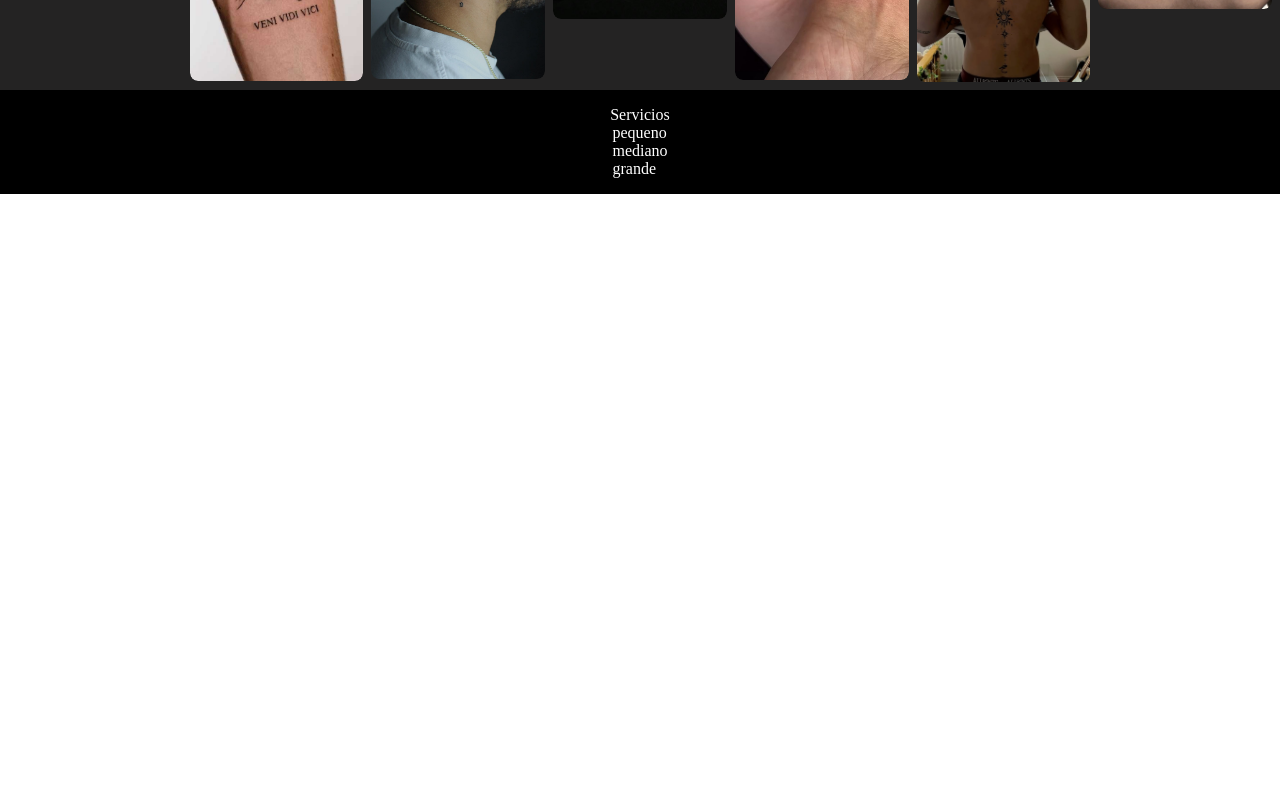
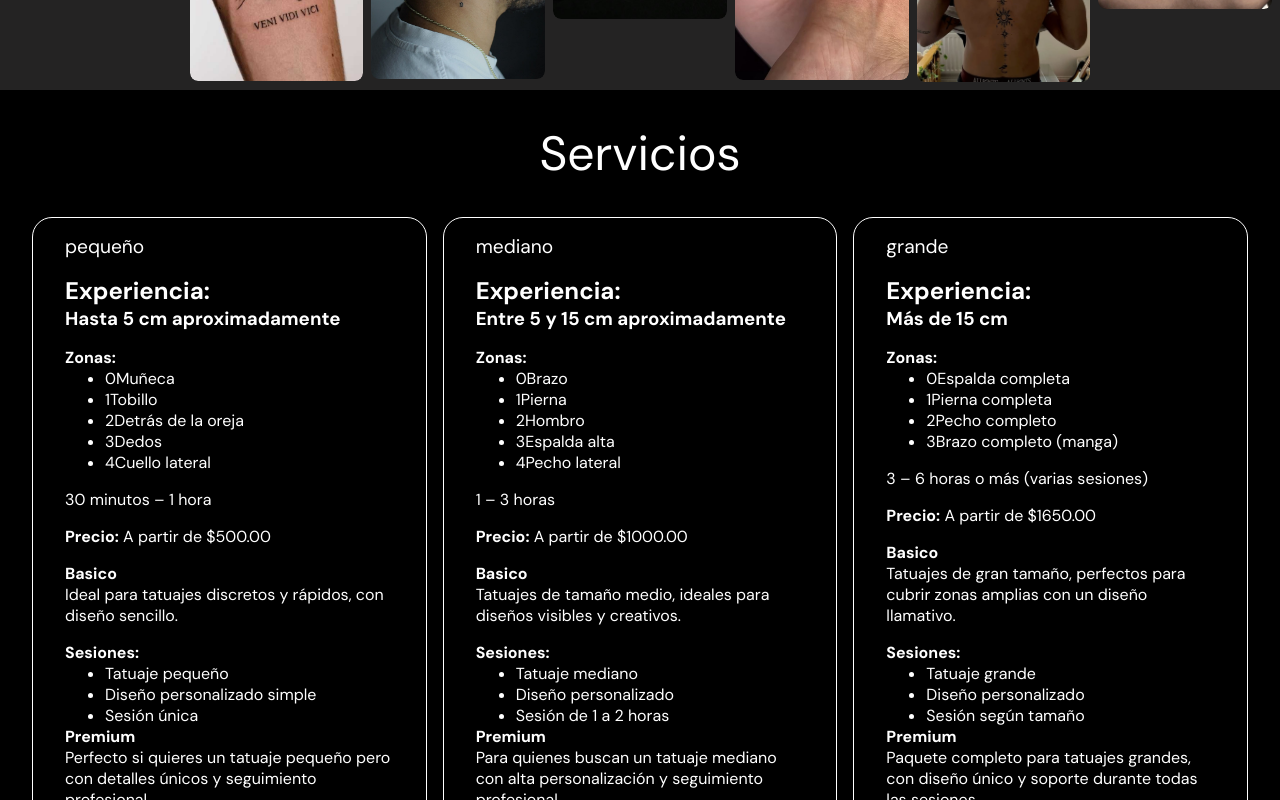
Before and after one commit to EduardoMG09/Tatto-landing-FEBA, a React (Vite) app in the folder front-end/: page /home in a window 1280 px wide. Shown: the part 1320-2120 px from the top of the page. Before the commit the page ends 1514 px from the top, so only its background shows below. Built offline with nearby package versions, Linux system fonts and the light colour scheme; a web font is replaced by a local one.

Commit message:
armado de estructura de tarejtas de servicios

```diff
--- a/front-end/src/components/Galeria.jsx
+++ b/front-end/src/components/Galeria.jsx
@@ -4,7 +4,7 @@ import WallGallery from "./Wall-gallery";
 function Galeria(){
     return(
         <div className="container-galeria">
-            <div className="titulo">
+            <div className="titulo-seccion">
                 <div className="sub">
                     My Gallery
                 </div>
--- /dev/null
+++ b/front-end/src/components/Servicio.jsx
@@ -0,0 +1,47 @@
+import React from "react";
+
+function Servicio(props){
+    return(
+        <div className="container-servicio">
+            <div className="titulo seccion-servicio">
+                {props.titulo}
+            </div>
+            <div className="des-servicio seccion-servicio">
+                <h2>Experiencia:</h2>
+                <h3>{props.definicion}</h3>
+            </div>
+            <div className="zonas-servicio seccion-servicio">
+                <strong>Zonas:</strong>
+                <ul>
+                {Object.entries(props.zonas).map((item,index) =>(
+                    <li key={index}>{item}</li>
+                    ))
+                }
+                </ul>
+            </div>
+            <div className="tiempo-servicio seccion-servicio">
+                {props.tiempo}
+            </div>
+            <div className="precio seccion-servicio">
+                <p><strong>Precio:</strong> {props.precio}</p>
+            </div>
+            <div className="paquetes-servicio seccion-servicio">
+                {Object.entries(props.paquetes).map(([tipo, datos], index) => (
+                    <div key={index} className="paquete">
+                        <h4>{tipo.charAt(0).toUpperCase() + tipo.slice(1)}</h4>
+                        <p className="descripcion-paquete seccion-servicio">{datos.descripcion}</p>
+
+                        <p><strong>Sesiones:</strong> {datos.sesiones}</p>
+                        <ul>
+                            {datos.incluye.map((item, i) => (
+                                <li key={i}>{item}</li>
+                            ))}
+                        </ul>
+                    </div>
+                ))}
+            </div>
+        </div>
+    )
+}
+
+export default Servicio;
--- a/front-end/src/components/Servicios.jsx
+++ b/front-end/src/components/Servicios.jsx
@@ -1,12 +1,14 @@
 import React from "react";
+import Servicio from "./Servicio";
 import "../styles/Servicios.css"
 
 function Servicios(){
     const serviciosTatuajes = {
-        pequeno: {
+        pequeño: {
             definicion: "Hasta 5 cm aproximadamente",
             zonas: ["Muñeca", "Tobillo", "Detrás de la oreja", "Dedos", "Cuello lateral"],
             tiempo: "30 minutos – 1 hora",
+            precio: "A partir de $500.00",
             paquetes: {
             basico: {
                 incluye: ["Tatuaje pequeño", "Diseño personalizado simple", "Sesión única"],
@@ -27,6 +29,7 @@ function Servicios(){
             definicion: "Entre 5 y 15 cm aproximadamente",
             zonas: ["Brazo", "Pierna", "Hombro", "Espalda alta", "Pecho lateral"],
             tiempo: "1 – 3 horas",
+            precio: "A partir de $1000.00",
             paquetes: {
             basico: {
                 incluye: ["Tatuaje mediano", "Diseño personalizado", "Sesión de 1 a 2 horas"],
@@ -47,6 +50,7 @@ function Servicios(){
             definicion: "Más de 15 cm",
             zonas: ["Espalda completa", "Pierna completa", "Pecho completo", "Brazo completo (manga)"],
             tiempo: "3 – 6 horas o más (varias sesiones)",
+            precio: "A partir de $1650.00",
             paquetes: {
             basico: {
                 incluye: ["Tatuaje grande", "Diseño personalizado", "Sesión según tamaño"],
@@ -73,9 +77,16 @@ function Servicios(){
             <div className="servicios-cards">
                 {
                     Object.entries(serviciosTatuajes).map(([item,info],index) => (
-                        <div className="item-servicio" key={index}>
-                            {item}
-                        </div>
+                        <Servicio
+                        key={index}
+                        titulo={item}
+                        definicion= {info.definicion}
+                        zonas= {info.zonas}
+                        tiempo= {info.tiempo}
+                        precio= {info.precio}
+                        estiloSugerido={info.estiloSugerido}
+                        paquetes= {info.paquetes}
+                        />
                     ))
                 }
             </div>
--- a/front-end/src/styles/HomeL.css
+++ b/front-end/src/styles/HomeL.css
@@ -115,7 +115,7 @@
     display: flex;
     flex-direction: column;
 }
-.titulo{
+.titulo-seccion{
     width: 100%;
     display: flex;
     font-family: 'DM Sans', sans-serif;
--- a/front-end/src/styles/Servicios.css
+++ b/front-end/src/styles/Servicios.css
@@ -7,3 +7,51 @@
     background-color: black;
     padding: 2vh;
 }
+.titulo-servicios{
+    font-size: 3rem;
+    font-family: "DM Sans", sans-serif;
+    margin: 1vh;
+    padding: 1vh;
+}
+.servicios-cards{
+    padding: 1vh;
+    width: 100%;
+    display: grid;
+    grid-template-columns: 1fr 1fr 1fr;
+    grid-template-rows: auto;
+}
+
+/*-------Servicio*/
+.container-servicio{
+    border: 1px solid white;
+    padding: 2vh 4vh;
+    margin: 1vh;
+    border-radius: 20px;
+    font-family: "DM Sans", sans-serif;
+}
+.titulo{
+    font-size: 1.2rem;
+}
+.des-servicio{
+    display: flex;
+    flex-direction: column;
+}
+.zonas-servicio{
+
+}
+.tiempo-servicio{
+
+}
+.paquetes-servicio{
+
+}
+.precio{
+
+
+}
+.paquetes-servicio ul li, .seccion-servicio ul li{
+    margin-left: 5vh;
+}
+.seccion-servicio{
+    margin: 0 0 2vh 0;
+}
```
